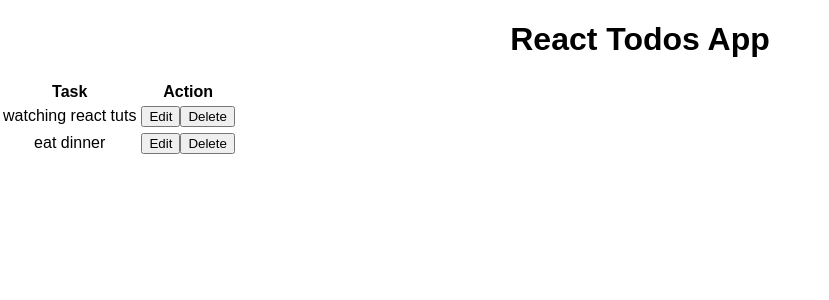
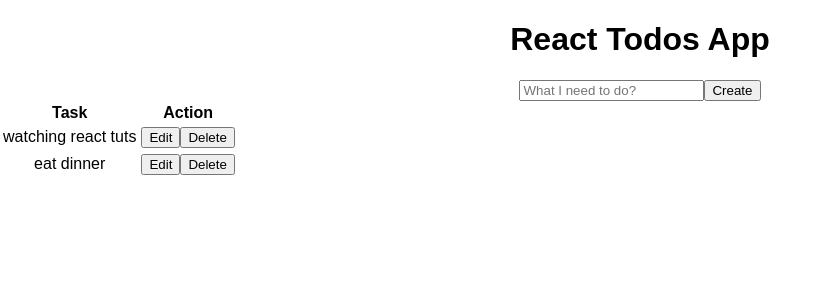
Before and after one commit to dextreeamper/todo-app, a React (Create React App) app: page / in a window 1280 px wide. Shown: the top 300 px of the page, without its empty margins (0-829 px from the left). Built offline with nearby package versions, Linux system fonts and the light colour scheme.

Commit message:
Updating readme file

```diff
--- a/src/component/App.js
+++ b/src/component/App.js
@@ -1,5 +1,6 @@
 import React, { Component } from 'react';
 import TodosList from './todos-list';
+import CreateTodo from './create-todo'
 import '../App.css';
 
 const todos = [
@@ -26,6 +27,7 @@ class App extends Component {
     return (
       <div className="App">
         <h1>React Todos App</h1>
+        <CreateTodo />
 				<TodosList todos={this.state.todos} />
       </div>
     );
```
Also changed, not shown: 1 other file (tests, documents, lock files or other folders).
